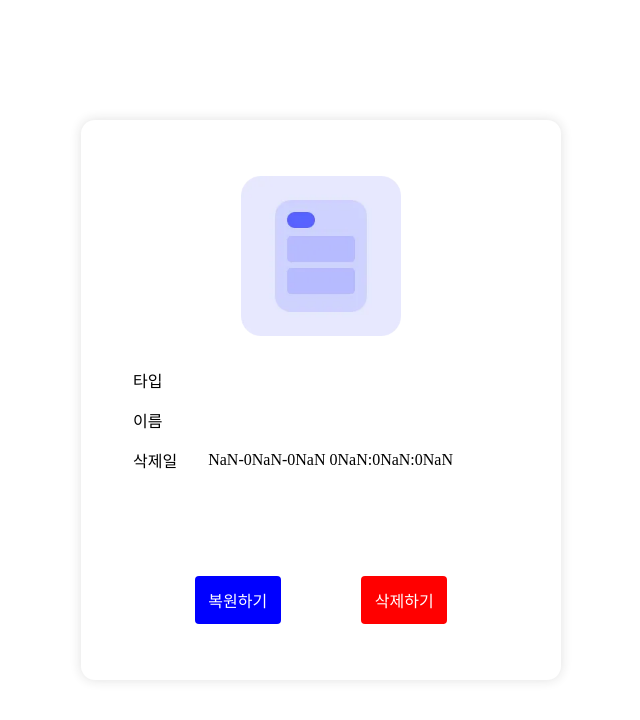
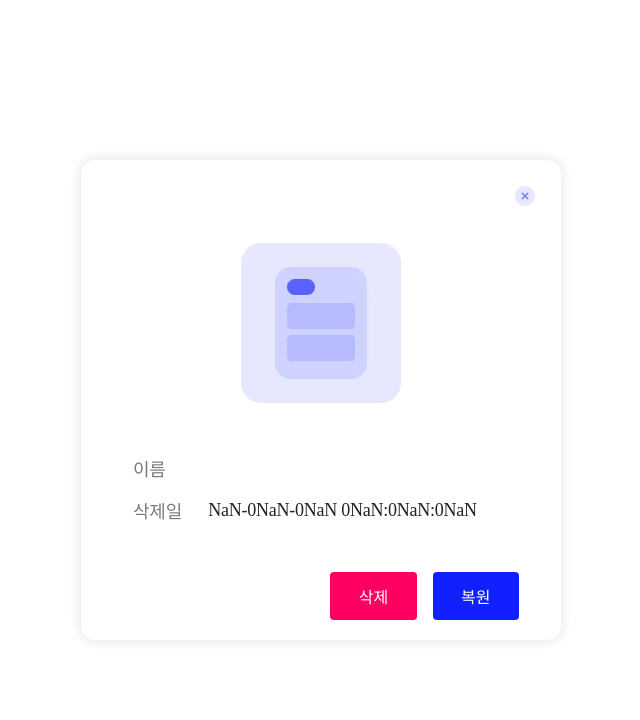
Before and after one commit to hosplan/pub-iuni-service, a Next.js app: page /trashBasket/trashAlert in a window 1280 px wide. Shown: the top 720 px of the page, without its empty margins (319-959 px from the left). Built offline with nearby package versions, Linux system fonts and the light colour scheme; no server answers.

Commit message:
휴지통 디자인 변경 및 일부 코드  수정

```diff
--- a/src/pages/task/boards.tsx
+++ b/src/pages/task/boards.tsx
@@ -84,6 +84,7 @@ function Boards(props: Props) {
 
     //태스크 생성
     const renderTask = (data: Task) => {
+        console.log(data);
         const temp_taskInfo = JSON.parse(JSON.stringify(taskInfo));
         const taskList = temp_taskInfo[props.board?.id];
         taskList.push(data);
@@ -134,6 +135,7 @@ function Boards(props: Props) {
     };
 
     const updateTaskInfo = (task_list: any) => {
+        console.log(task_list);
         return new Promise<void>((resolve, reject) => {
 
             setTaskInfo((pre: any) => {
--- a/src/pages/trashBasket/trashAlert.tsx
+++ b/src/pages/trashBasket/trashAlert.tsx
@@ -1,24 +1,25 @@
 import { trashState, trashListState } from "@/app/globalStates";
 import { useEffect, useRef } from "react";
 import { useRecoilState } from "recoil";
+import Image from "next/image";
 import { prettyDate, stringToDate, prettyDateTime } from "../../../public/common/common";
 import * as TrashAPI from "../../../public/api/trashBasket";
-interface Props{
-    type : number;
-    name : string;
-    targetId : number;
-    createDate: Date;
-    trashId : number;
-    setTab :  React.Dispatch<React.SetStateAction<boolean>>
+interface Props {
+    type: number;
+    name: string;
+    targetId: number;
+    createDate: string;
+    trashId: number;
+    setTab: React.Dispatch<React.SetStateAction<boolean>>
 }
 interface Trash {
-    type : number;
-    name : string;
-    trashId : number;
-    createDate:Date;
+    type: number;
+    name: string;
+    trashId: number;
+    createDate: string;
     id: number;
 }
-export default function(props : Props){
+export default function (props: Props) {
     const tabRef = useRef<any>();
     const [trashInfo, setTrashInfo] = useRecoilState(trashState);
     const [trashList, setTrashList] = useRecoilState<Trash[]>(trashListState);
@@ -31,34 +32,37 @@ export default function(props : Props){
         document.addEventListener("mouseup", handleFocus);
         return () => { document.removeEventListener("mouseup", handleFocus) };
     }, [tabRef]);
-    const reload = (id:number) => {
+    const reload = (id: number) => {
         setTrashList([...trashList].filter(trash => {
             return trash.id !== id;
         }));
     }
-    const restore = async (id:number) =>{
+    const restore = async (id: number) => {
         await TrashAPI.restore(id);
         reload(id);
         props.setTab(() => false);
     }
-    const remove = async (id:number) =>{
+    const remove = async (id: number) => {
         await TrashAPI.remove(id);
         reload(id);
         props.setTab(() => false);
     }
-    return(
+    return (
         <>
             <div className="trash-confirm-container ac jc" ref={tabRef}>
-                <img className="trash-img" src={ props.type === 0 ? "/images/trash_task.webp" : "/images/trash_board.webp"} />
-                <div className="data-container">
-                    <div className="type-container">
-                        <div className="title-tab ac">
-                            <span>타입</span>
-                        </div>
-                        <div className="content-tab ac">
-                            <span>{props.type == 0 ? "태스크" : props.type ==1 ? "보드" : ""}</span>
+                <div className="container-header">
+                    <div className="close-btn" onClick={() => props.setTab(() => false)}>
+                        <Image
+                            className="close-btn-img"
+                            width={"32px"}
+                            height={"32px"}
+                            src={"/images/default/delete-btn.webp"} />
                     </div>
                 </div>
+                <img className="trash-img" src={props.type === 0 ? "/images/trash_task.webp" : "/images/trash_board.webp"} />
+                <div className="trash-type">{props.type == 0 ? "태스크" : props.type == 1 ? "보드" : ""}</div>
+                <div className="data-container">
+
                     <div className="name-container">
                         <div className="title-tab ac">
                             <span>이름</span>
@@ -76,12 +80,12 @@ export default function(props : Props){
                         </div>
                     </div>
                 </div>
-                <div className='button-container ac jc'>
+                <div className='button-container'>
+                    <button className='button red ac jc' onClick={async () => remove(props.targetId)}>
+                        <span>삭제</span>
+                    </button>
                     <button className='button blue ac jc' onClick={async () => restore(props.targetId)}>
-                            <span>복원하기</span>
-                    </button>
-                    <button className='button red ac jc' onClick={async () => remove(props.targetId)}>
-                            <span>삭제하기</span>
+                        <span>복원</span>
                     </button>
                 </div>
             </div>
@@ -98,12 +102,23 @@ export default function(props : Props){
                     left: 50%;
                     transform: translate(-50%, -50%);
                     width: 30rem;
-                    height: 35rem;
+                    height: 30rem;
                     padding: 1.25rem;
                     border-radius: 14px;
                     box-shadow: 0 0 12px 0 rgba(34, 34, 34, 0.14);
                     background-color: #fff;
                     z-index:999;
+                }
+                .close-btn{
+                    cursor:pointer;
+                }
+                .container-header{
+                    display: flex;
+                    width:100%;
+                    height: 30%;
+                    flex-direction:row;
+                    justify-content:flex-end;
+
                 }
                 .trash-img{
                     height: 10rem;
@@ -121,12 +136,36 @@ export default function(props : Props){
                     display:flex;
                     width:100%;
                 }
+                .trash-type{
+                    margin-top:1em;
+                    font-size: 20px;
+                    font-weight: 300;
+                    color: #7a7a7a;
+                    font-stretch: normal;
+                    font-style: normal;
+                    letter-spacing: -0.24px;
+
+                }
                 .title-tab{
                     display:flex;
+                    font-size: 18px;
+                    font-weight: 300;
+                    color: #7a7a7a;
+                    font-stretch: normal;
+                    font-style: normal;
+                    letter-spacing: -0.24px;
+                    text-align: left;
                     width:20%;
                 }
                 .content-tab{
                     display:flex;
+                    font-size: 18px;
+                    font-weight: normal;
+                    font-stretch: normal;
+                    font-style: normal;
+                    letter-spacing: -0.24px;
+                    text-align: left;
+                    color: #222;
                     width: 80%;
                     overflow: hidden;
                     white-space: nowrap;
@@ -141,9 +180,9 @@ export default function(props : Props){
                 }
                 .button-container{
                     display:flex;
-                    align-items:center;
-                    justify-content:center;
-                    gap:5rem;
+                    justify-content:flex-end;
+                    gap:1rem;
+                    width:90%;
                 }
                 .button{
                     cursor:pointer;
@@ -160,10 +199,10 @@ export default function(props : Props){
                     font-size:1rem;
                 }
                 .button.red{
-                    background-color:red;
+                    background-color:#FF0062;
                 }
                 .button.blue{
-                    background-color:blue;
+                    background-color:#1120ff;
                 }
                 `
                 }
```
Lines whose indentation alone changed are shown as unchanged.
